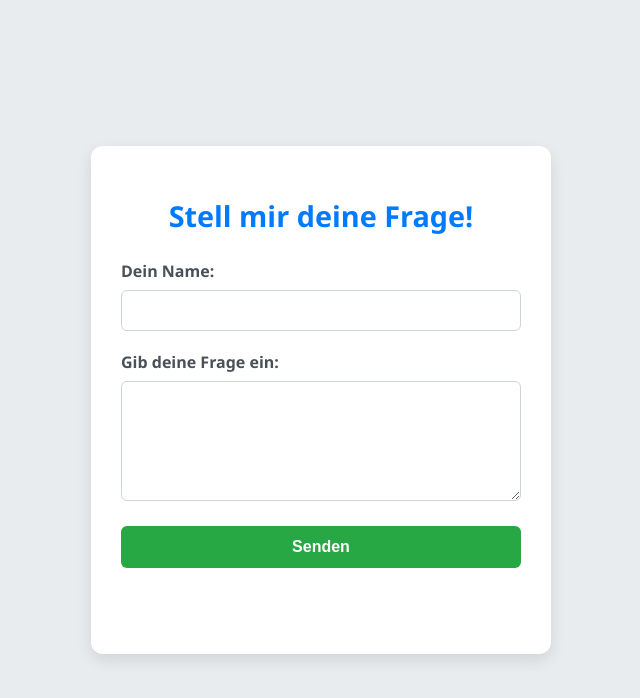
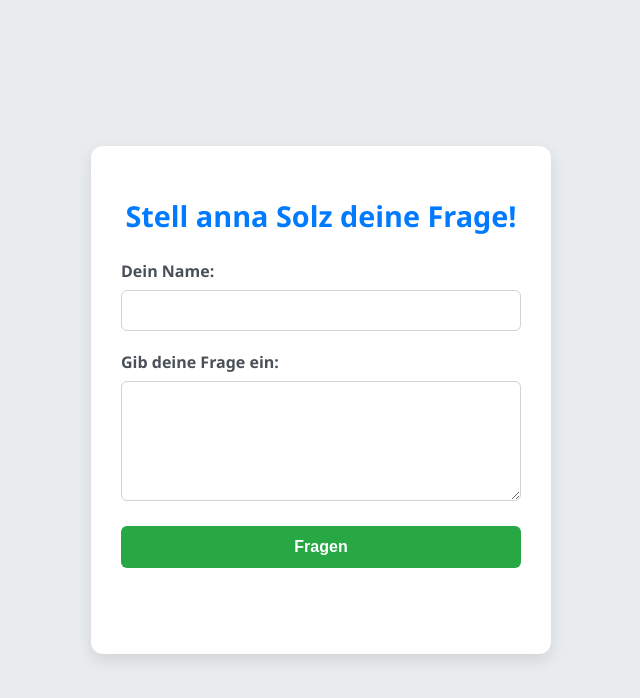
Before and after one commit to sambanittv/fragen, a plain HTML site: page index.html in a window 1280 px wide. Shown: the whole page, without its empty margins (319-959 px from the left). Drawn offline with nearby package versions, Linux system fonts and the light colour scheme.

Commit message:
Update index.html

```diff
--- a/index.html
+++ b/index.html
@@ -99,7 +99,7 @@
 <body>
 
     <div class="container">
-        <h1>Stell mir deine Frage!</h1>
+        <h1>Stell anna Solz deine Frage!</h1>
 
         <form id="kontakt-formular">
 
@@ -109,7 +109,7 @@
             <label for="frage">Gib deine Frage ein:</label>
             <textarea id="frage" name="frage" required></textarea>
 
-            <button type="submit" id="send-button">Senden</button>
+            <button type="submit" id="send-button">Fragen</button>
 
             <p id="form-status"></p>
 
```
